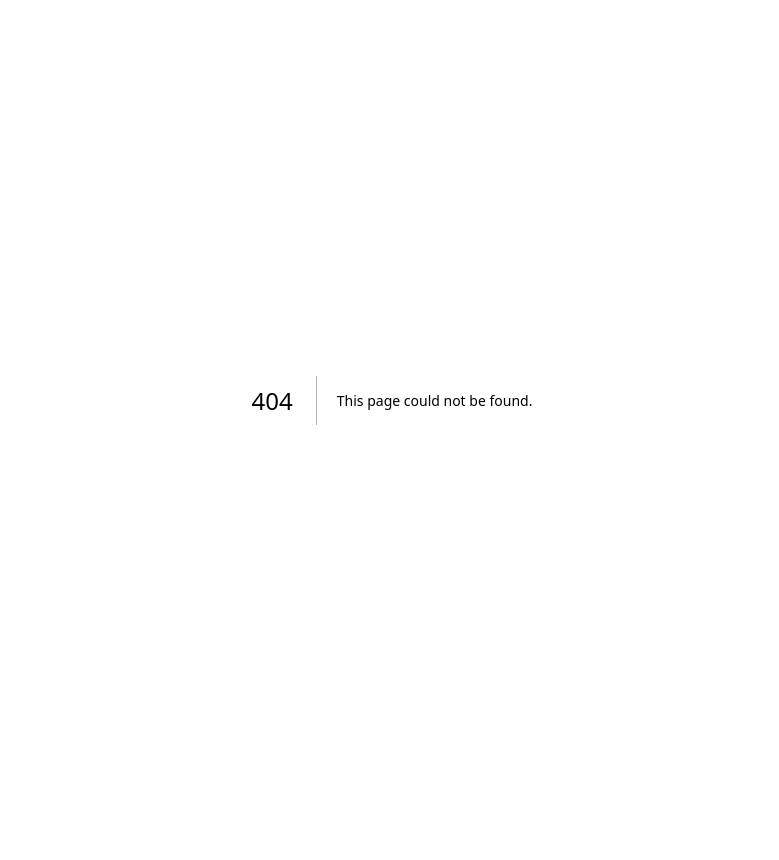
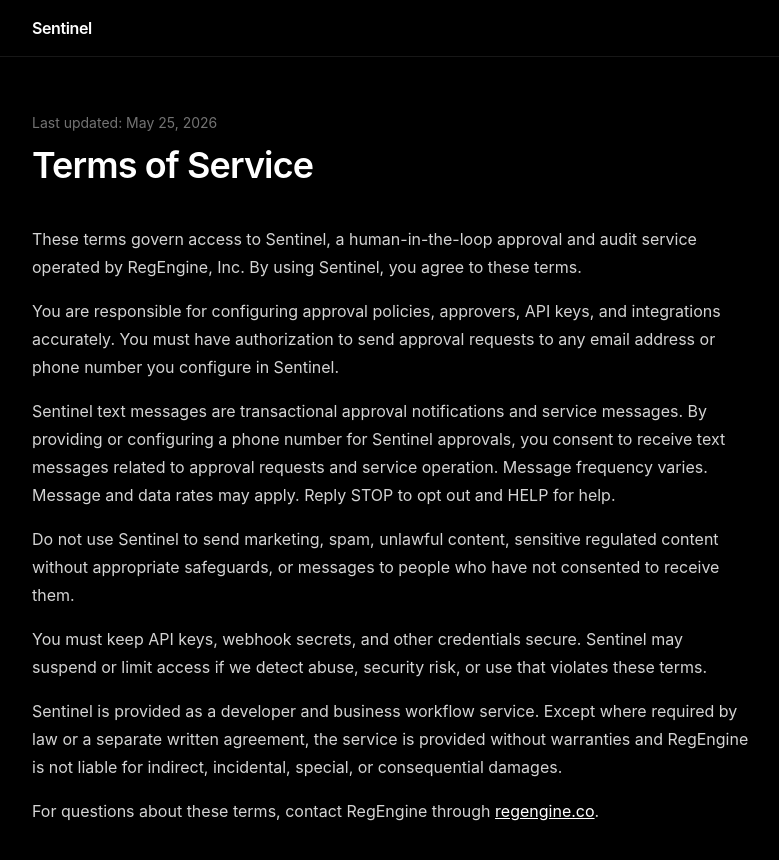
Before and after one commit to PetrefiedThunder/oversight-landing, a Next.js app: page /terms in a window 1280 px wide. Before the commit this address had no page. Shown: the top 860 px of the page, without its empty margins (248-1027 px from the left). Before the commit the page ends 800 px from the top, so only its background shows below. Built offline with nearby package versions, Linux system fonts and the light colour scheme.

Commit message:
legal: add privacy and terms pages

```diff
--- a/app/page.tsx
+++ b/app/page.tsx
@@ -148,8 +148,8 @@
             <a href="https://regengine.co" className="text-neutral-200 hover:text-white">RegEngine</a>
           </div>
           <div className="flex gap-6">
-            <a href="#" className="hover:text-white">Privacy</a>
-            <a href="#" className="hover:text-white">Terms</a>
+            <a href="/privacy" className="hover:text-white">Privacy</a>
+            <a href="/terms" className="hover:text-white">Terms</a>
           </div>
         </div>
       </footer>
--- /dev/null
+++ b/app/privacy/page.tsx
@@ -0,0 +1,53 @@
+export default function PrivacyPage() {
+  return (
+    <main className="min-h-screen">
+      <header className="border-b border-neutral-900">
+        <div className="mx-auto max-w-3xl px-6 py-4">
+          <a href="/" className="font-semibold tracking-tight">Sentinel</a>
+        </div>
+      </header>
+
+      <article className="mx-auto max-w-3xl px-6 py-14 text-neutral-300">
+        <p className="text-sm text-neutral-500">Last updated: May 25, 2026</p>
+        <h1 className="mt-3 text-4xl font-semibold tracking-tight text-white">Privacy Policy</h1>
+
+        <section className="mt-10 space-y-4 leading-7">
+          <p>
+            Sentinel is operated by RegEngine, Inc. Sentinel provides human-in-the-loop approval
+            workflows for AI agent actions, including approval requests sent by email or text
+            message.
+          </p>
+          <p>
+            We collect account information, API usage records, approval request metadata,
+            approver contact information, decision history, and audit log data needed to operate
+            the service, secure customer workspaces, and provide support.
+          </p>
+          <p>
+            If you receive Sentinel text messages, we use your phone number only to deliver
+            transactional approval notifications, security messages, and related service updates.
+            Message frequency varies based on approval activity. Message and data rates may apply.
+            Reply STOP to opt out and HELP for help.
+          </p>
+          <p>
+            We do not sell personal information. We do not share SMS opt-in consent or phone
+            numbers with third parties or affiliates for marketing or promotional purposes.
+          </p>
+          <p>
+            We may share limited data with service providers that help us run Sentinel, such as
+            hosting, database, email, text messaging, observability, and security providers. Those
+            providers are allowed to process the data only for the services they provide to us.
+          </p>
+          <p>
+            We retain approval and audit records for the retention period configured for the
+            workspace or plan, unless a longer period is required for security, compliance, or
+            legal obligations.
+          </p>
+          <p>
+            To request access, correction, deletion, or other privacy support, contact RegEngine
+            through <a href="https://regengine.co" className="text-white underline">regengine.co</a>.
+          </p>
+        </section>
+      </article>
+    </main>
+  );
+}
--- /dev/null
+++ b/app/terms/page.tsx
@@ -0,0 +1,55 @@
+export default function TermsPage() {
+  return (
+    <main className="min-h-screen">
+      <header className="border-b border-neutral-900">
+        <div className="mx-auto max-w-3xl px-6 py-4">
+          <a href="/" className="font-semibold tracking-tight">Sentinel</a>
+        </div>
+      </header>
+
+      <article className="mx-auto max-w-3xl px-6 py-14 text-neutral-300">
+        <p className="text-sm text-neutral-500">Last updated: May 25, 2026</p>
+        <h1 className="mt-3 text-4xl font-semibold tracking-tight text-white">Terms of Service</h1>
+
+        <section className="mt-10 space-y-4 leading-7">
+          <p>
+            These terms govern access to Sentinel, a human-in-the-loop approval and audit service
+            operated by RegEngine, Inc. By using Sentinel, you agree to these terms.
+          </p>
+          <p>
+            You are responsible for configuring approval policies, approvers, API keys, and
+            integrations accurately. You must have authorization to send approval requests to any
+            email address or phone number you configure in Sentinel.
+          </p>
+          <p>
+            Sentinel text messages are transactional approval notifications and service messages.
+            By providing or configuring a phone number for Sentinel approvals, you consent to
+            receive text messages related to approval requests and service operation. Message
+            frequency varies. Message and data rates may apply. Reply STOP to opt out and HELP for
+            help.
+          </p>
+          <p>
+            Do not use Sentinel to send marketing, spam, unlawful content, sensitive regulated
+            content without appropriate safeguards, or messages to people who have not consented to
+            receive them.
+          </p>
+          <p>
+            You must keep API keys, webhook secrets, and other credentials secure. Sentinel may
+            suspend or limit access if we detect abuse, security risk, or use that violates these
+            terms.
+          </p>
+          <p>
+            Sentinel is provided as a developer and business workflow service. Except where
+            required by law or a separate written agreement, the service is provided without
+            warranties and RegEngine is not liable for indirect, incidental, special, or
+            consequential damages.
+          </p>
+          <p>
+            For questions about these terms, contact RegEngine through{" "}
+            <a href="https://regengine.co" className="text-white underline">regengine.co</a>.
+          </p>
+        </section>
+      </article>
+    </main>
+  );
+}
```
